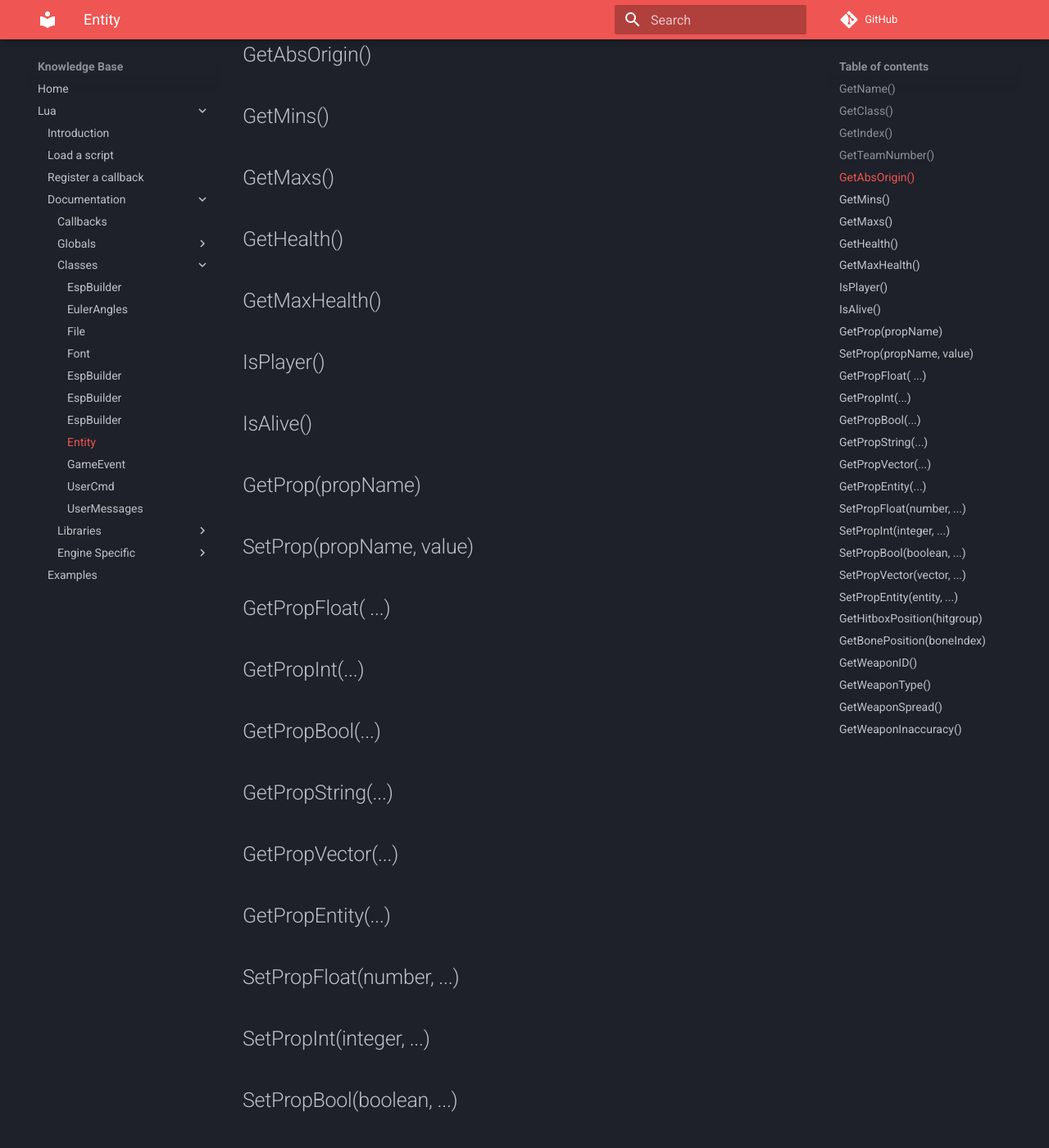
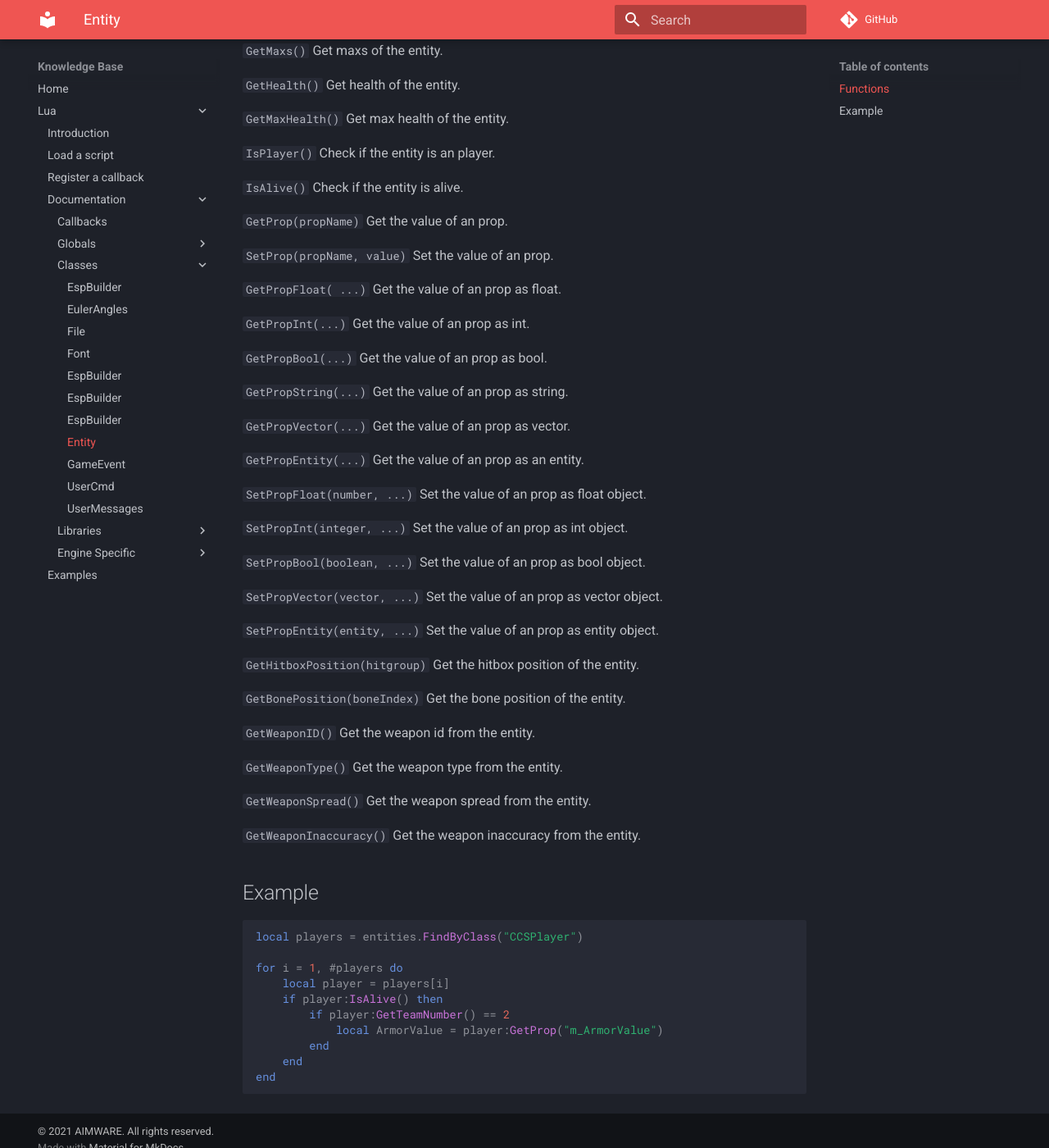
Before and after one commit to Ninaligo/aimware-web-kb, an MkDocs documentation site: the page built from private/lua/docs/class/entity.md, in a window 1280 px wide and 1400 px high, scrolled down 431 px. Shown: the whole window at 82% size. Built offline with MkDocs 1.6.1 and Material for MkDocs 9.7.7, drawn with Linux system fonts in a browser that asks for light colours; comment, search, counter and statistics services are not loaded; some of the changed text lies outside the part shown.

Commit message:
Update entity.md

````diff
--- a/private/lua/docs/class/entity.md
+++ b/private/lua/docs/class/entity.md
@@ -1,30 +1,75 @@
-##GetName()
-##GetClass()
-##GetIndex()
-##GetTeamNumber()
-##GetAbsOrigin()
-##GetMins()
-##GetMaxs()
-##GetHealth()
-##GetMaxHealth()
-##IsPlayer()
-##IsAlive()
-##GetProp(propName)
-##SetProp(propName, value)
-##GetPropFloat( ...)
-##GetPropInt(...)
-##GetPropBool(...)
-##GetPropString(...)
-##GetPropVector(...)
-##GetPropEntity(...)
-##SetPropFloat(number, ...)
-##SetPropInt(integer, ...)
-##SetPropBool(boolean, ...)
-##SetPropVector(vector, ...)
-##SetPropEntity(entity, ...)
-##GetHitboxPosition(hitgroup)
-##GetBonePosition(boneIndex)
-##GetWeaponID()
-##GetWeaponType()
-##GetWeaponSpread()
-##GetWeaponInaccuracy()
+## Functions
+```GetName()``` Get the name of the entity.
+
+```GetClass()``` Get the class of the entity.
+
+```GetIndex()``` Get the entity index.
+
+```GetTeamNumber()``` Get the entity team number.
+
+```GetAbsOrigin()``` Get the abs origin.
+
+```GetMins()``` Get mins of the entity.
+
+```GetMaxs()``` Get maxs of the entity.
+
+```GetHealth()``` Get health of the entity.
+
+```GetMaxHealth()``` Get max health of the entity.
+
+```IsPlayer()``` Check if the entity is an player.
+
+```IsAlive()``` Check if the entity is alive.
+
+```GetProp(propName)``` Get the value of an prop.
+
+```SetProp(propName, value)``` Set the value of an prop.
+
+```GetPropFloat( ...)``` Get the value of an prop as float.
+
+```GetPropInt(...)``` Get the value of an prop as int.
+
+```GetPropBool(...)``` Get the value of an prop as bool.
+
+```GetPropString(...)``` Get the value of an prop as string.
+
+```GetPropVector(...)``` Get the value of an prop as vector.
+
+```GetPropEntity(...)``` Get the value of an prop as an entity.
+
+```SetPropFloat(number, ...)``` Set the value of an prop as float object.
+
+```SetPropInt(integer, ...)``` Set the value of an prop as int object.
+
+```SetPropBool(boolean, ...)``` Set the value of an prop as bool object.
+
+```SetPropVector(vector, ...)``` Set the value of an prop as vector object.
+
+```SetPropEntity(entity, ...)``` Set the value of an prop as entity object.
+
+```GetHitboxPosition(hitgroup)``` Get the hitbox position of the entity.
+
+```GetBonePosition(boneIndex)``` Get the bone position of the entity.
+
+```GetWeaponID()``` Get the weapon id from the entity.
+
+```GetWeaponType()``` Get the weapon type from the entity.
+
+```GetWeaponSpread()``` Get the weapon spread from the entity.
+
+```GetWeaponInaccuracy()``` Get the weapon inaccuracy from the entity.
+
+## Example
+```lua
+local players = entities.FindByClass("CCSPlayer")
+
+for i = 1, #players do
+	local player = players[i]
+	if player:IsAlive() then
+		if player:GetTeamNumber() == 2
+			local ArmorValue = player:GetProp("m_ArmorValue")
+		end
+	end
+end
+
+```
````
